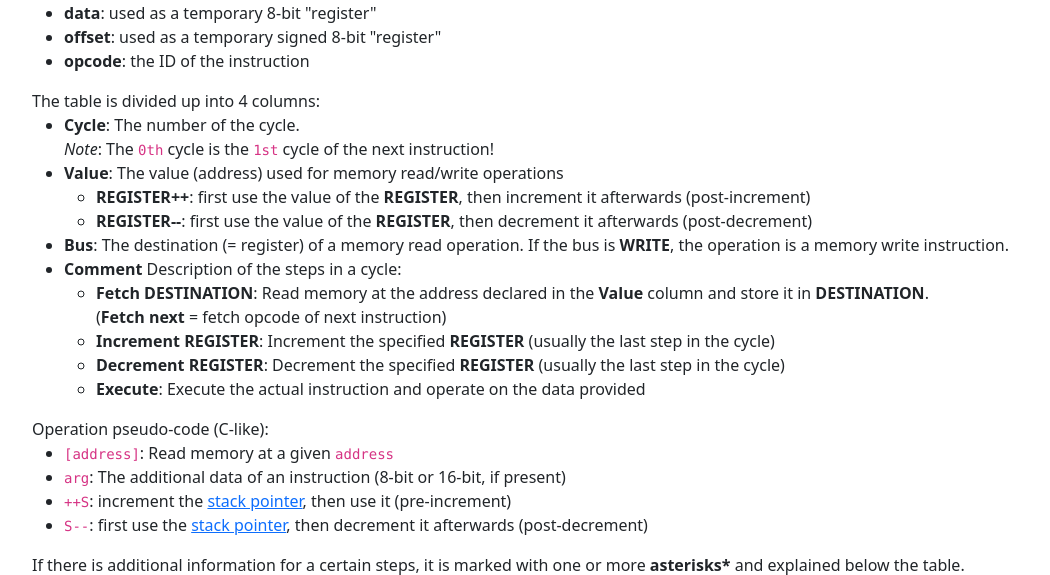
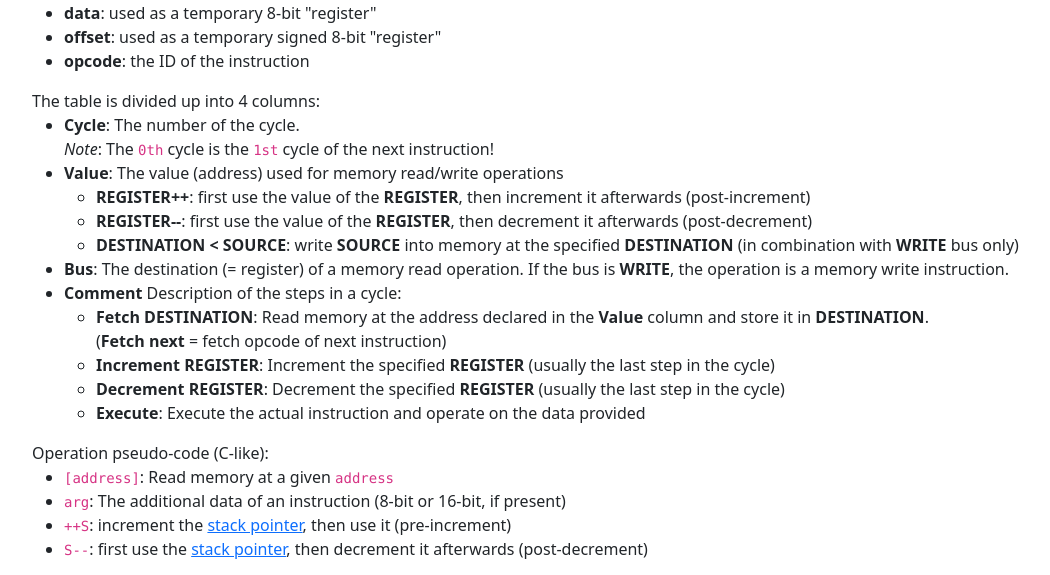
Before and after one commit to Synt4xErr0r4/nesdoc, a PHP site: page /6502 in a window 1280 px wide; the page is wider, and only the part inside the window is pictured. Shown: the part 3033-3608 px from the top of that part, without its empty margins (50-1100 px from the left). Run offline with PHP 8.4, Linux system fonts and the light colour scheme; some libraries are stand-ins or nearby versions.

Commit message:
Extended explanation for value column

```diff
--- a/6502.php
+++ b/6502.php
@@ -231,6 +231,10 @@ require_once 'private/header.php';
                 </li>
                 <li>
                     <b>REGISTER--</b>: first use the value of the <b>REGISTER</b>, then decrement it afterwards (post-decrement)
+                </li>
+                <li>
+                    <b>DESTINATION < SOURCE</b>: write <b>SOURCE</b> into memory at the specified <b>DESTINATION</b>
+                    (in combination with <b>WRITE</b> bus only)
                 </li>
             </ul>
         </li>
```
